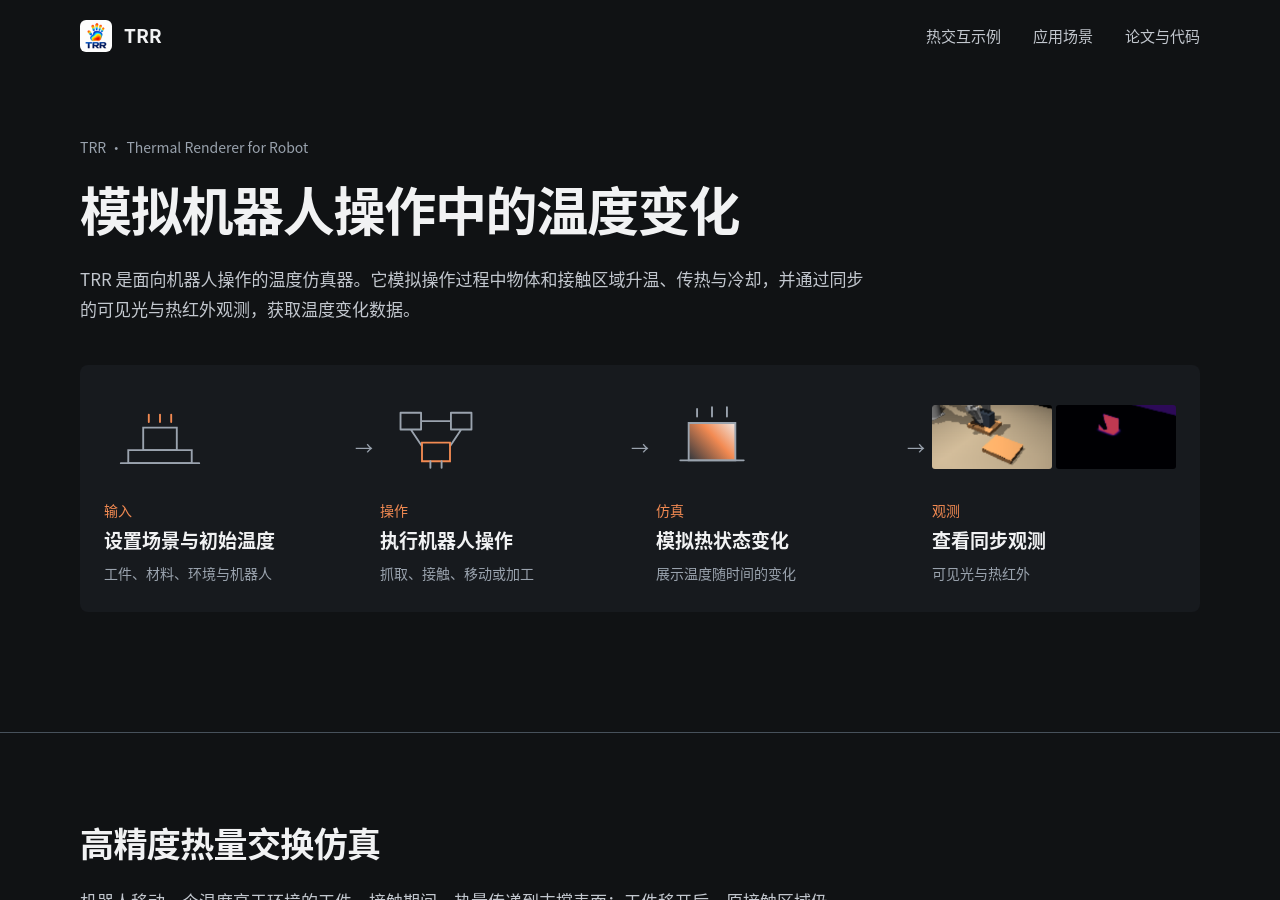
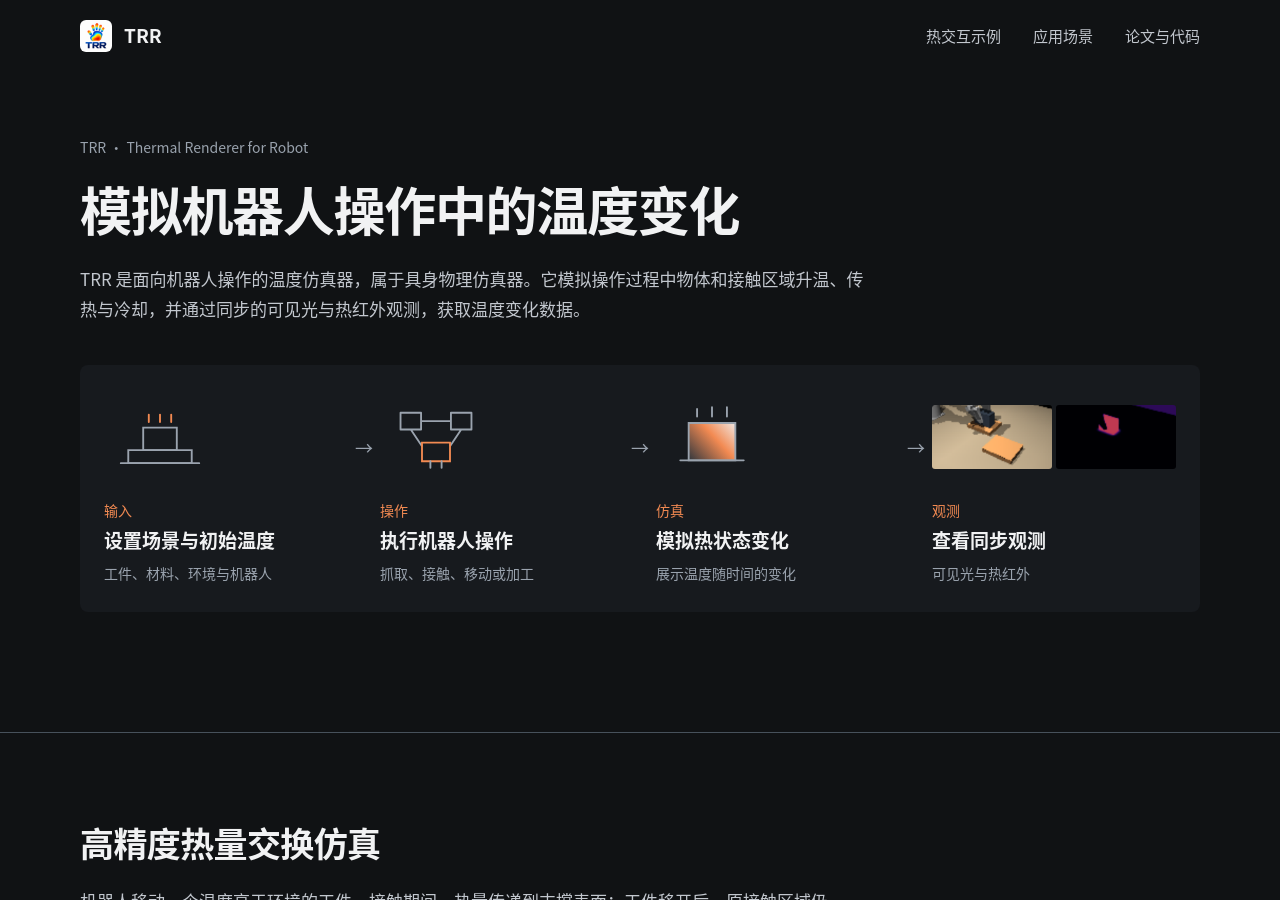
Before and after one commit to BeverYang/TRR-Thermal-Renderer-for-Robot, a Jekyll site: the page index.html, which Jekyll copies as it is, in a window 1280 px wide and 900 px high. Built offline with Jekyll 4.4.1, drawn with Linux system fonts in a browser that asks for light colours.

Commit message:
Clarify TRR simulator category

```diff
--- a/index.html
+++ b/index.html
@@ -35,7 +35,7 @@
         <div class="hero-copy">
           <p class="full-name">TRR · Thermal Renderer for Robot</p>
           <h1 id="hero-title">模拟机器人操作中的温度变化</h1>
-          <p class="hero-description">TRR 是面向机器人操作的温度仿真器。它模拟操作过程中物体和接触区域升温、传热与冷却，并通过同步的可见光与热红外观测，获取温度变化数据。</p>
+          <p class="hero-description">TRR 是面向机器人操作的温度仿真器，属于具身物理仿真器。它模拟操作过程中物体和接触区域升温、传热与冷却，并通过同步的可见光与热红外观测，获取温度变化数据。</p>
         </div>
 
         <h2 class="sr-only">TRR 工作流程</h2>
```
Also changed, not shown: README.md.
